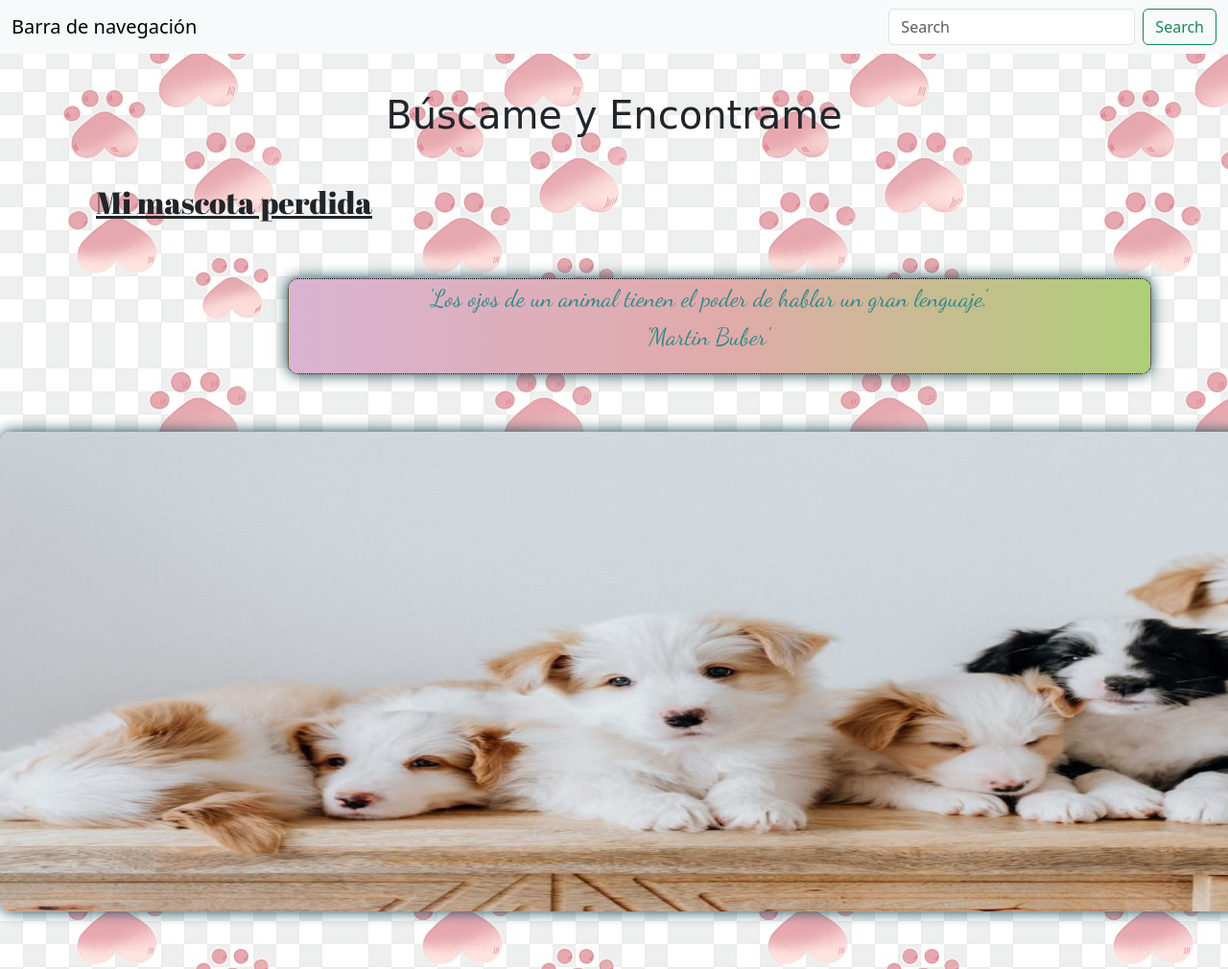
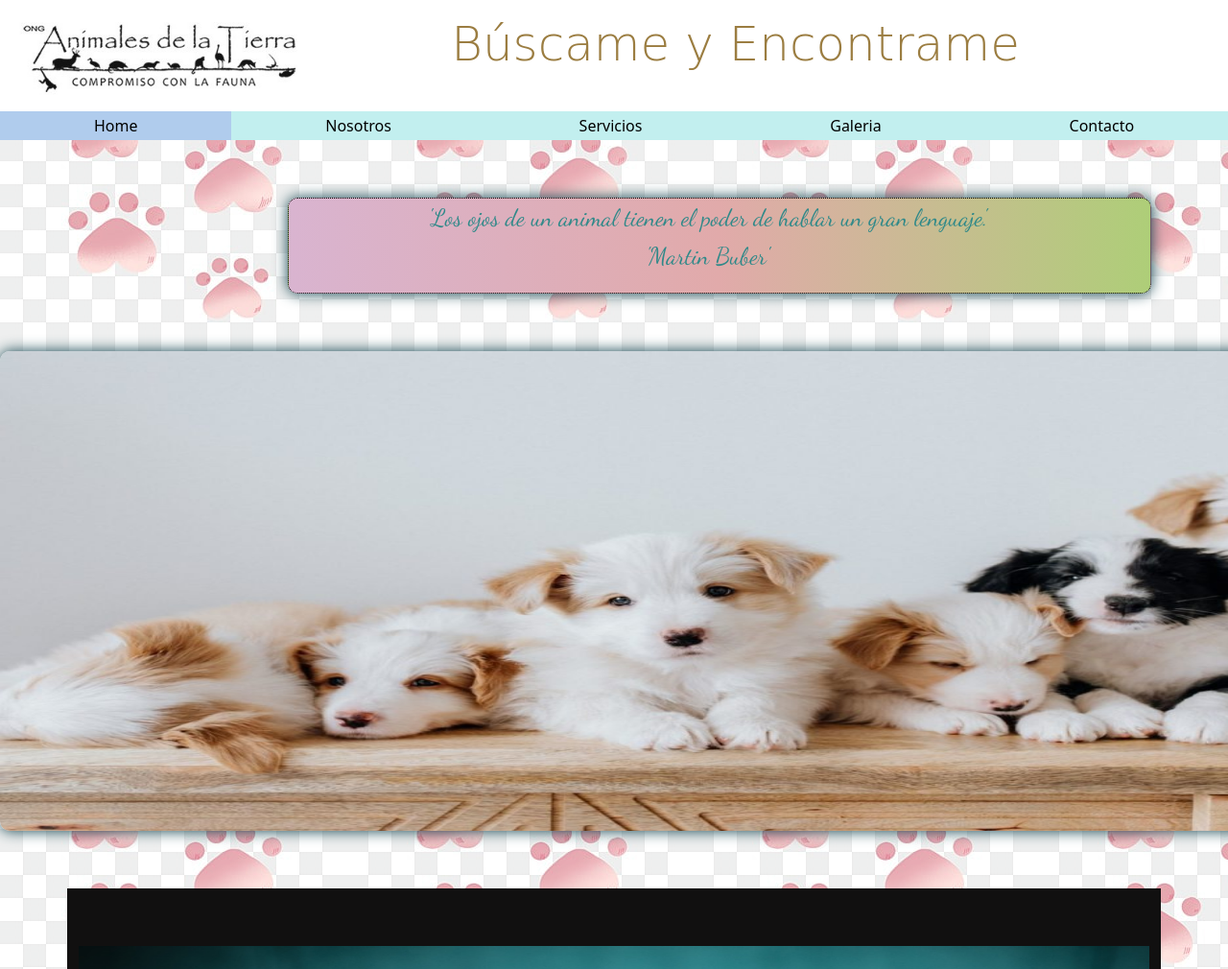
Before and after one commit to Elis1810/Bs.As.programa.2023, a plain HTML site: page index.html in a window 1280 px wide. Shown: the top 1010 px of the page at 96% size. Drawn offline with Linux system fonts and the light colour scheme; a web font is replaced by a local one.

Commit message:
creando header, main, nav y folder

```diff
--- a/index.html
+++ b/index.html
@@ -6,31 +6,38 @@
     <meta name="viewport" content="width=device-width, initial-scale=1.0">
     <title>Mi_pagina_web</title>
     <link rel="stylesheet" href="styles.css">
+    <link rel="stylesheet" href="css/normalize.css">
     <link rel="stylesheet" href="css/bootstrap.min.css">
     <link rel="preconnect" href="https://fonts.googleapis.com">
     <link rel="preconnect" href="https://fonts.gstatic.com" crossorigin>
     <link href="https://fonts.googleapis.com/css2?family=Abril+Fatface&family=Bungee+Spice&family=Dancing+Script&display=swap" rel="stylesheet">
     <link rel="stylesheet" href="mijava.js">
-
 </head>
 <body>
-  <nav class="navbar bg-body-tertiary">
-    <div class="container-fluid">
-      <a class="navbar-brand">Barra de navegación</a>
-      <form class="d-flex" role="search">
-        <input class="form-control me-2" type="search" placeholder="Search" aria-label="Search">
-        <button class="btn btn-outline-success" type="submit">Search</button>
-      </form>
+  <header>
+    <div class="holder">
+      <img src="img/logo.ong.animalesdelatierra.jpg" width="300" aling="left" alt="ong_animales_de_la_tierra">
+      <h1> Búscame y Encontrame </h1>
+    </div>
+  </header>
+  <nav>
+    <div class="holder">
+      <ul>
+        <li><a class="activo" href="index.html">Home</a></li>
+        <li><a href="nosotros.html">Nosotros</a></li>
+        <li><a href="servicios,html">Servicios</a></li>
+        <li><a href="galeria.html">Galeria</a></li>
+        <li><a href="contacto.html">Contacto</a></li>
+      </ul>
     </div>
   </nav>
 
-  </div>
-    <h1>Búscame y Encontrame</h1>
-    <h2>Mi mascota perdida</h2>
+  <div>
     <p class="formatoParrafo">
       'Los ojos de un animal tienen el poder de hablar un gran lenguaje.'
     <br> 'Martin Buber'</br>
     </p>
+  </div>
 
   <center><img src="img/Cachorros-cuando-educar-1024x727.jpg" class="formatoImagen"></center>
 
@@ -58,7 +65,6 @@
     </div>
   </div>
 
-
   <div>
   <form action= ""method="" class="formatoFormulario">
       <p>
@@ -85,9 +91,11 @@
         <textarea name="comentarios"></textarea>
       <p>
       <button>Hacer Click!</button>
-
   </form>
   </div>
+  <footer>
+    <p>Diseñado por Eliana Maldonado</p>
+  </footer>
 
   <script src="mijava.js"></script>
   <script src="js/bootstrap.min.js"></script>
--- a/styles.css
+++ b/styles.css
@@ -2,7 +2,6 @@
     margin: 0;
     padding: 0;
 }
-
 body {
     background-image: url('img/pngtree-hand-drawn-cartoon-footprint-elements-png-image_4280047.png');
 }
@@ -14,23 +13,48 @@ body {
     width: 600px;
     align-items: center;
 }
-
-
 .imgFormato {
     width: 1300px;
     height: 560px;
     background-position: center;
 }
-
-h1 {
+header{
+    background-color: white;
+    padding: 16px;
+}
+header h1 {
     color:rgb(155, 125, 65);
-    text-align:center;
-    line-height: 1.6;
+    font-weight: 100;
+    display: inline-block;
     font-size: 50px;
+    margin-left: 150px;
     font-family: 'Bungee Spice', cursive;
-    margin-top: 50px;
-    padding: 40px;
-
+}
+nav{
+    background-color: rgb(194, 239, 239);
+    margin-bottom: 20px;
+}
+nav ul{
+    list-style: none;
+    margin: 0;
+    padding: 0;
+    display: flex;
+}
+nav ul li{
+    flex-grow: 1;
+}
+nav ul li a{
+    color: black;
+    text-decoration: none;
+    padding: 3px 6px;
+    display: block;
+    text-align: center;
+}
+nax ul li a:hover{
+    background-color: rgba(0,0,0,0.3);
+}
+nav ul li a.activo{
+    background-color: #b0cced;
 }
 
 h2 {
@@ -96,23 +120,29 @@ background: linear-gradient(to right, rgb(217, 180, 208), rgb(225, 170, 170), rg
     background-color: black;
     padding: 50px;
 }
-
 .uno {
     border-radius: 5px;
     box-shadow: 0 0 15px #6caeca;
     padding: 10px;
 
 }
-
 .dos {
     border: 3px dashed  rgb(243, 94, 65);
     border-radius: 5px;
     box-shadow: 0 0  15px #c3623f;
     padding: 10px;
 }
-
 .tres {
     border-radius: 5px;
     box-shadow: 0 0  15px #98c82a;
     padding: 10px;
 }
+
+footer{
+    background-color: rgb(245, 248, 240);
+    clear: both;
+    color:rgb(7, 33, 33)
+    text-align: center;
+    padding: 5px, 0;
+    margin-top: 20px;
+}
```
Also changed, not shown: index.home.html (added, +28 -0 lines), img/logo.ong.animalesdelatierra.jpg (added), img/nog_animalesdelatierra2.jpg (added), img/ong.animalesdelatierra.jpg (added).
